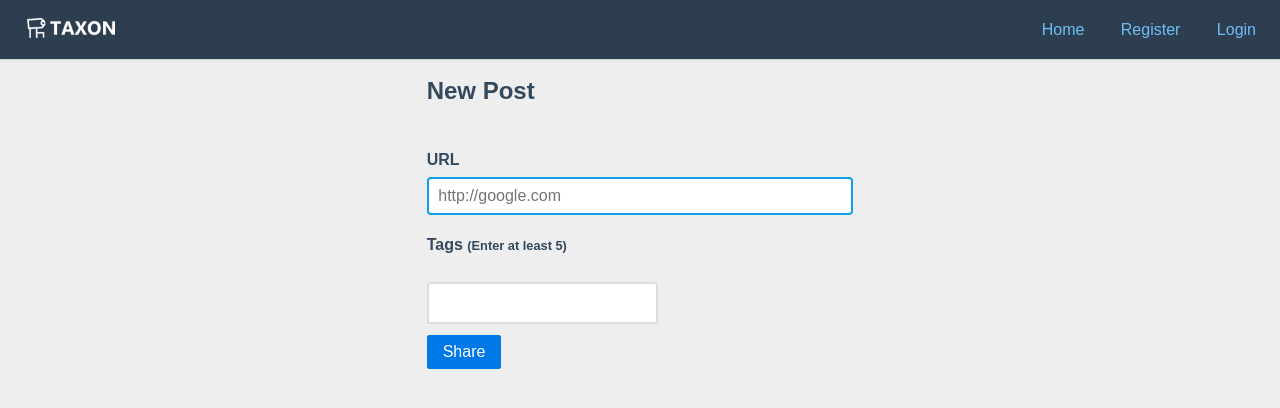
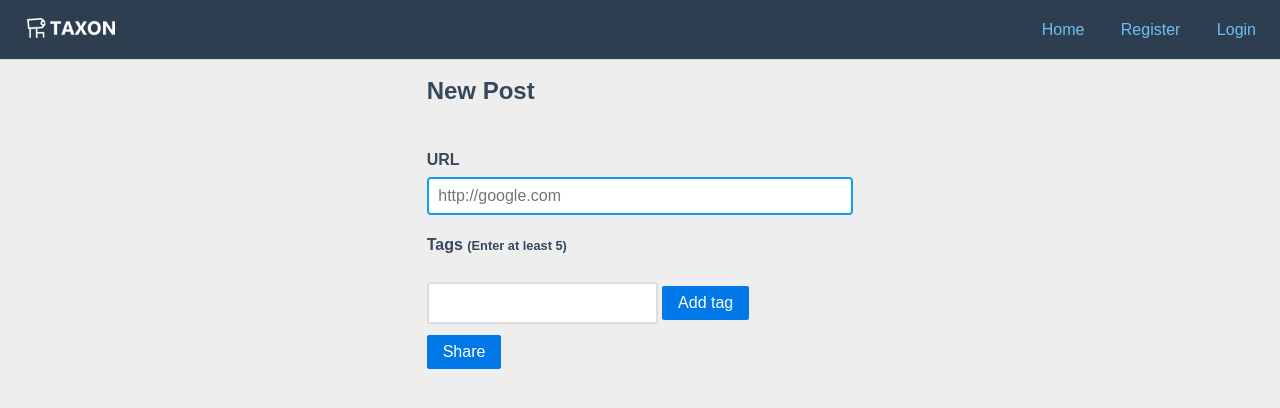
Before and after one commit to icook/taxon, a Flask app: template templates/post.html in a window 1280 px wide. Shown: the top 408 px of the page. Run offline with Flask 2, Linux system fonts and the light colour scheme; the template is opened without the code that fills it, so the values that code supplies are empty; parts of the project's set-up code (start-up, migrations or seed data) failed here and were passed over; some libraries are stand-ins or nearby versions.

Commit message:
Add a button to add tags

```diff
--- a/templates/post.html
+++ b/templates/post.html
@@ -25,6 +25,7 @@
         </ul>
         <fieldset class="pure-group">
           <input id="tag" name="tag" type="text" @keydown.enter.prevent="addTag()">
+          <a class="pure-button pure-button-primary" @click="addTag()">Add tag</a>
         </fieldset>
         <input type="hidden" id="tags" :value="tags.join()" name="tags">
         <button type="submit" class="pure-button pure-button-primary">Share</button>
```
